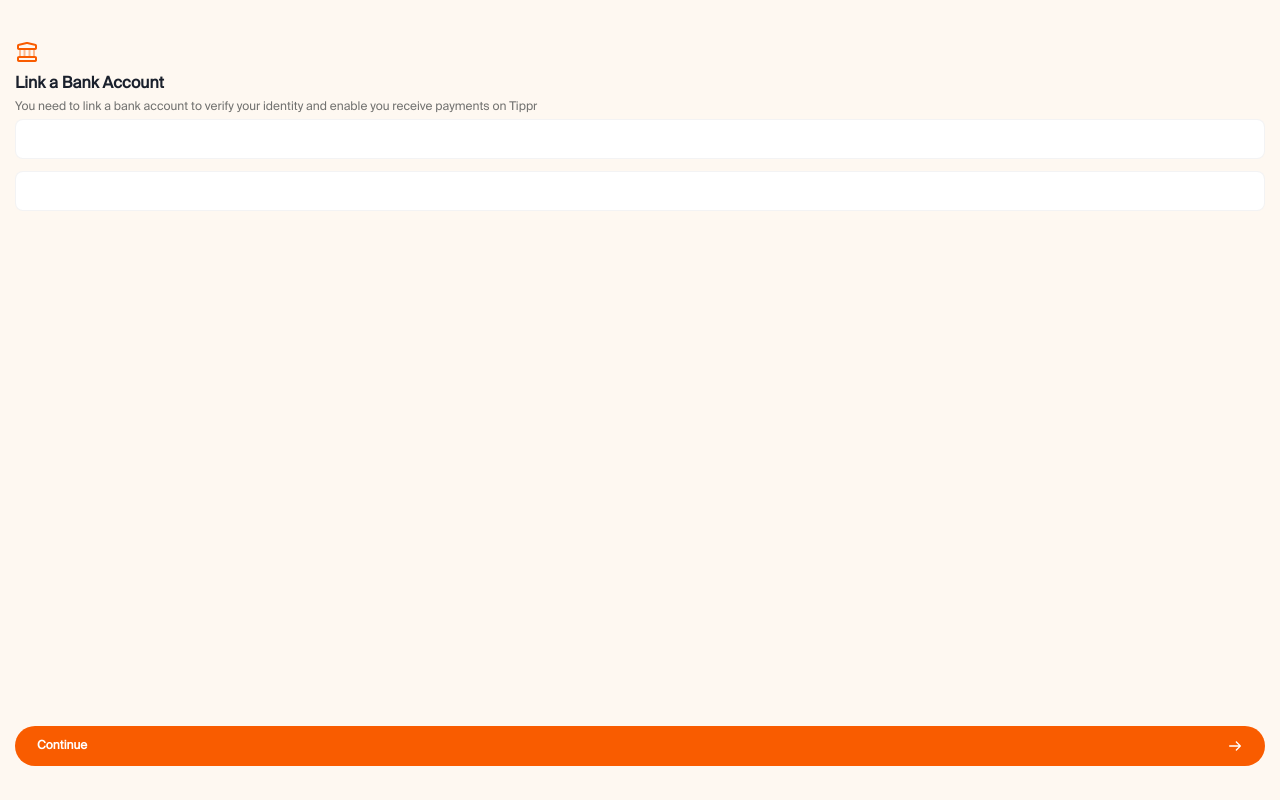
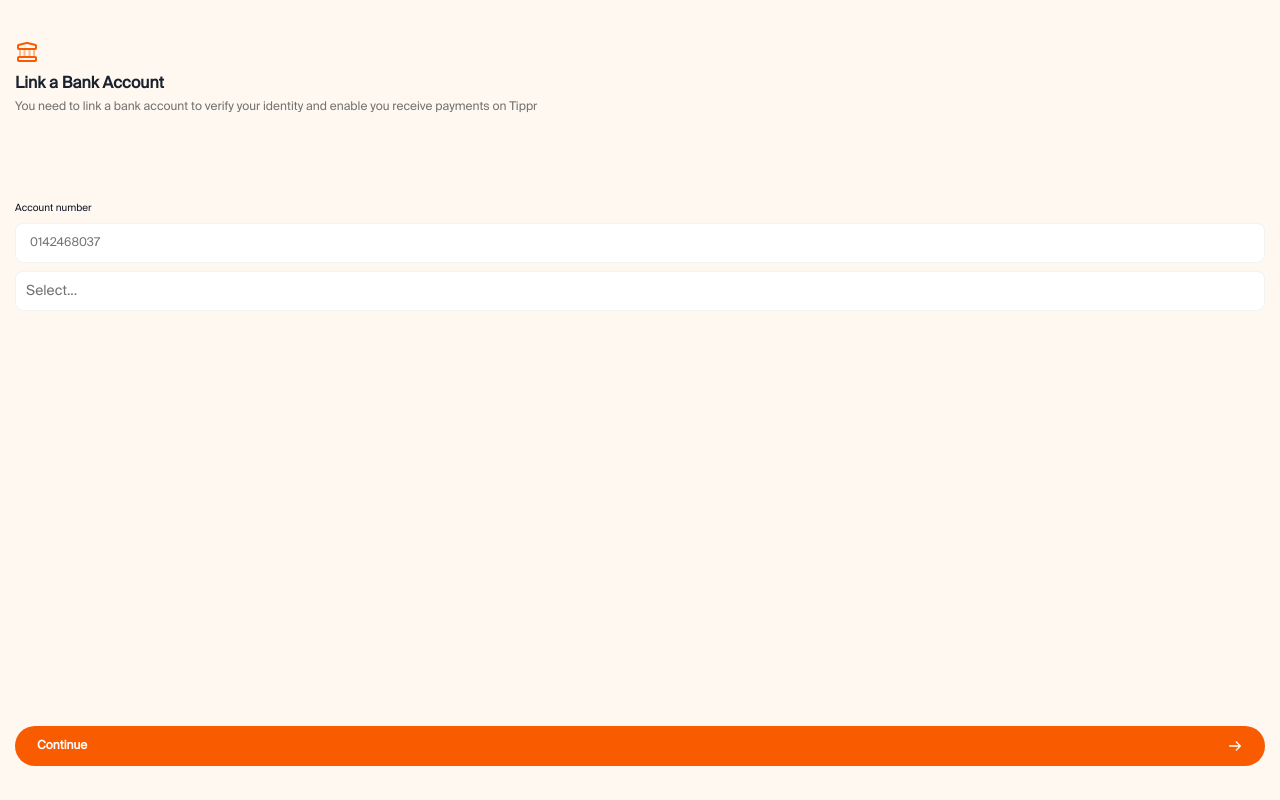
Before and after one commit to ClinkLtd/tippr-app, a Next.js app: page /auth/link-bank-account in a window 1280 px wide. Built offline with nearby package versions, Linux system fonts and the light colour scheme.

Commit message:
Update link-bank-account.js

```diff
--- a/pages/auth/link-bank-account.js
+++ b/pages/auth/link-bank-account.js
@@ -1,4 +1,4 @@
-import React from 'react';
+import React, { Fragment } from 'react';
 import styles from 'styles/pages/auth.module.scss';
 import Buttons from 'components/forms/buttons';
 import { useRouter } from 'next/router';
@@ -6,11 +6,13 @@ import { useRouter } from 'next/router';
 import Bank from 'assets/images/bank.svg';
 import Arrow from 'assets/images/arrow-right.svg';
 import TipprInput from 'components/forms/tippr-input';
+import TipprSelect from 'components/forms/tippr-select';
 
 export default function LinkBankAccount() {
   const router = useRouter();
 
   return (
+    <Fragment>
       <div className={styles.auth}>
         <Bank />
         <h1 className='text_header mt-2.5'>Link a Bank Account</h1>
@@ -19,9 +21,9 @@ export default function LinkBankAccount() {
           receive payments on Tippr
         </p>
 
-      <div>
-        <TipprInput />
-        <TipprInput />
+        <div className='mt-20'>
+          <TipprInput label='Account number' placeholder='0142468037' />
+          <TipprSelect label='Bank' />
         </div>
 
         <div className={styles.footer}>
@@ -33,5 +35,6 @@ export default function LinkBankAccount() {
           />
         </div>
       </div>
+    </Fragment>
   );
 }
```
Lines whose indentation alone changed are shown as unchanged.
